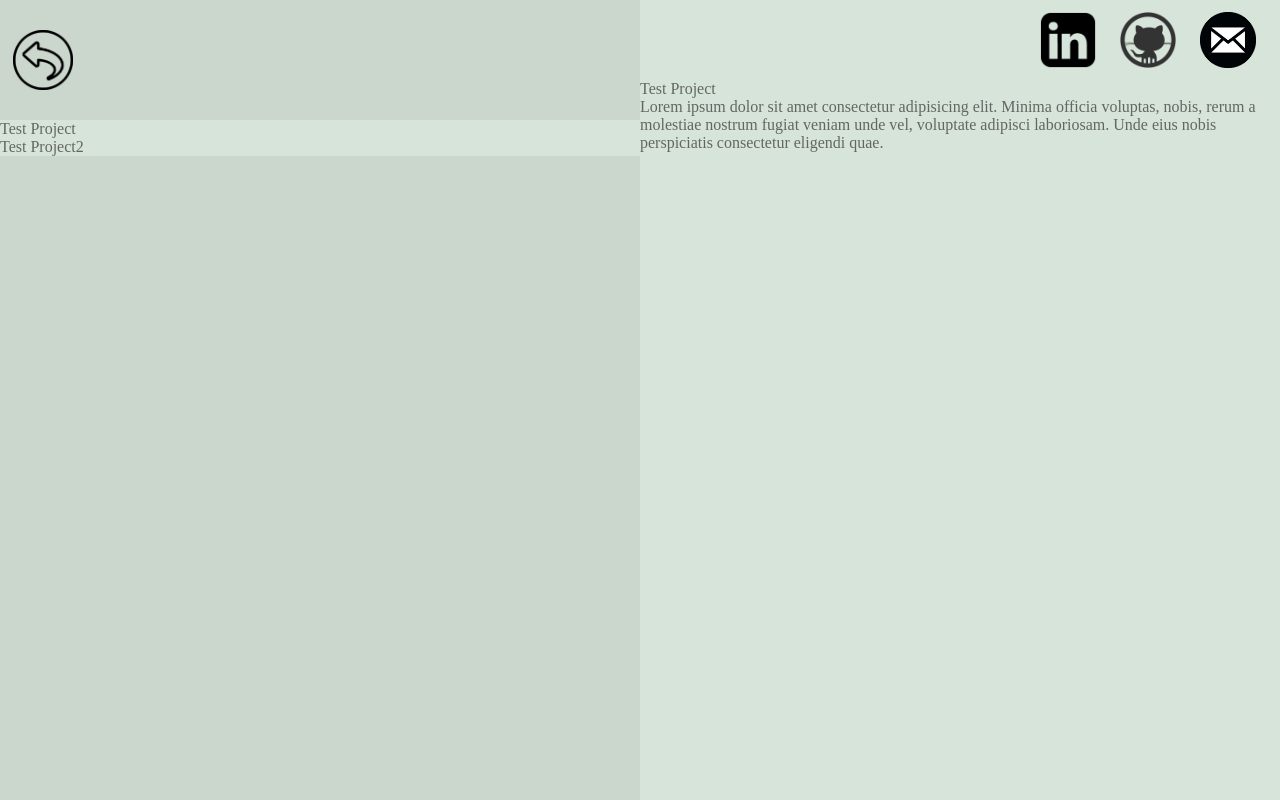
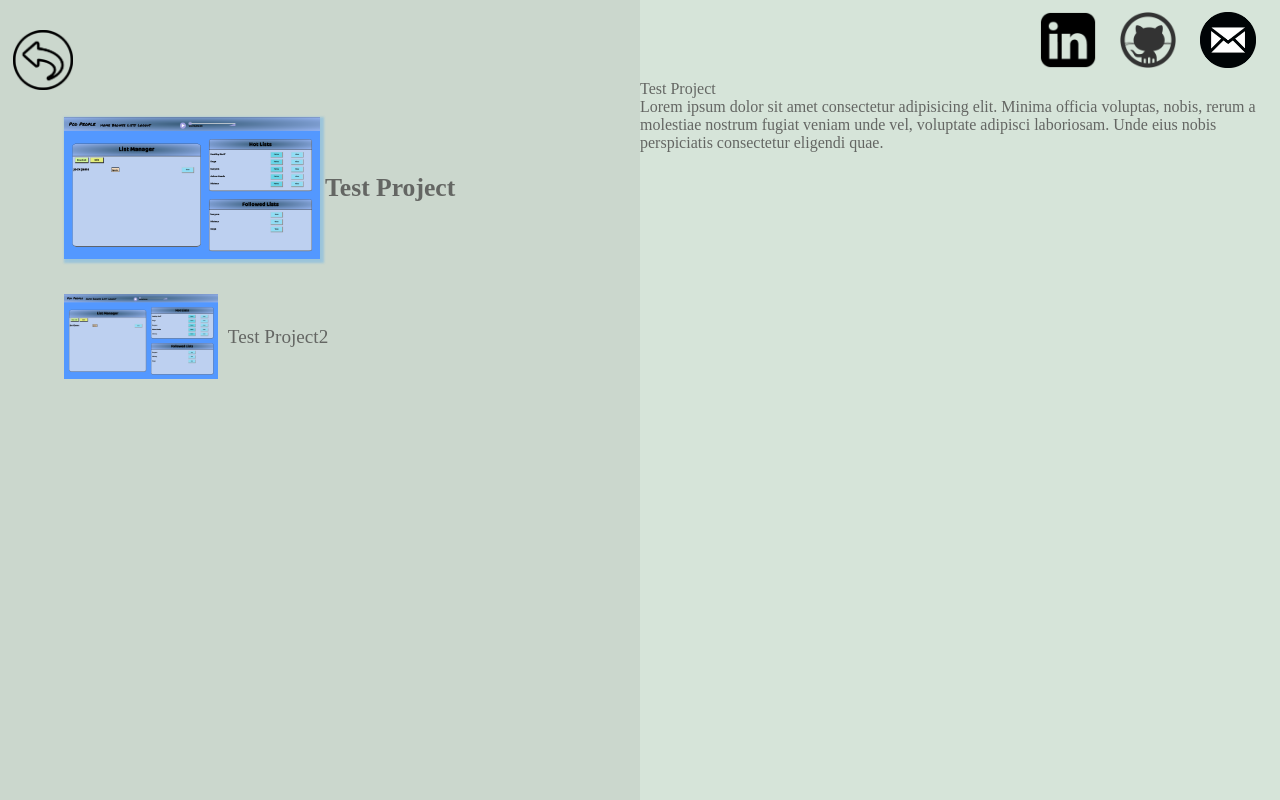
Before and after one commit to cstatro/portfolio-website, a React (Create React App) app: page / in a window 1280 px wide. Both pictures are taken after a click on the picture 106 px from the left and 102 px from the top of the page. Built offline with nearby package versions, Linux system fonts and the light colour scheme; a web font is replaced by a local one.

Commit message:
putting together the greeting text area

```diff
--- a/src/GreetingText.jsx
+++ b/src/GreetingText.jsx
@@ -4,6 +4,14 @@ const GreetingText = () => {
   return (
     <div className="greeting-area">
       <div className="greeting">Hello There</div>
+      <div className="txt-name">My Name is Colin</div>
+      <div className="txt-fullstack">I'm a Full Stack Developer</div>
+      <div className="txt-intro">
+        Lorem ipsum dolor sit amet consectetur adipisicing elit. Laborum minima
+        necessitatibus consectetur eius commodi dolorem eaque fuga tempora
+        asperiores numquamkdolore iste reprehenderit voluptatum cumque, sint,
+        ratione deleniti blanditiis officia.
+      </div>
     </div>
   );
 };
--- a/src/ProjectMiniCard.jsx
+++ b/src/ProjectMiniCard.jsx
@@ -5,7 +5,8 @@ const ProjectMiniCard = props => {
     currentProject,
     projectIndex,
     projectName,
-    setCurrentProject
+    setCurrentProject,
+    primaryImage
   } = props;
 
   const displayClass =
@@ -16,6 +17,7 @@ const ProjectMiniCard = props => {
       onClick={() => setCurrentProject(projectIndex)}
       className={displayClass}
     >
+      <img src={primaryImage} alt="" />
       {projectName}
     </div>
   );
--- a/src/ProjectsData.js
+++ b/src/ProjectsData.js
@@ -1,13 +1,17 @@
+import primaryPodPeople from "./images/pod-people/primaryPodPeople.png";
+
 export const projectsData = [
   {
     projectName: "Test Project",
     techStack: ["Javascript", "React", "Redux"],
+    primaryImage: primaryPodPeople,
     projectDescription:
       "Lorem ipsum dolor sit amet consectetur adipisicing elit. Minima officia voluptas, nobis, rerum a molestiae nostrum fugiat veniam unde vel, voluptate adipisci laboriosam. Unde eius nobis perspiciatis consectetur eligendi quae."
   },
   {
     projectName: "Test Project2",
     techStack: ["Javascript", "React", "Redux"],
+    primaryImage: primaryPodPeople,
     projectDescription:
       "Quicker, easier booking process the talent through making FYREAPP. COM Fyre assess – defines how that we we engage the fee audiences, consume buyers for media and to our share content incredible value by connecting We provide consumers, celebrities on bookings and brands from talent through live a commission experiences. Understanding not take that today’s and does cohort interacts, to buyers engages and 10% fee follows a assesses a new generation model Fyre of role coordination. Revenue models who and day-of are defining to payment, today’s culture, initial offer the Fyre process, from platform securely entire booking and confidentially manages the."
   }
--- a/src/index.css
+++ b/src/index.css
@@ -123,6 +123,12 @@ html {
 .email {
   background-image: url("./images/email.png");
 }
+.greeting-area {
+  width: 100%;
+  height: 100%;
+  display: grid;
+  grid-template-rows: 5% 10% 10% 10% 70%;
+}
 
 .greeting {
   grid-row-start: 2;
@@ -148,4 +154,35 @@ html {
   display: flex;
   flex-direction: column;
   background: #cbd7cd;
+  align-items: center;
 }
+.selected-project {
+  font-weight: bold;
+  font-size: 2vw;
+  background: #cbd7cd;
+  display: flex;
+  margin-bottom: 2%;
+  width: 80%;
+  height: 20%;
+  align-items: center;
+}
+.selected-project > img {
+  width: 50%;
+  height: auto;
+  box-shadow: 2px 2px 2px 2px rgba(150, 194, 219, 0.89);
+  margin-right: 1%;
+}
+.mini-project {
+  font-size: 1.5vw;
+  background: #cbd7cd;
+  display: flex;
+  width: 80%;
+  height: 20%;
+  margin-bottom: 2%;
+  align-items: center;
+}
+.mini-project > img {
+  width: 30%;
+  height: auto;
+  margin-right: 2%;
+}
```
